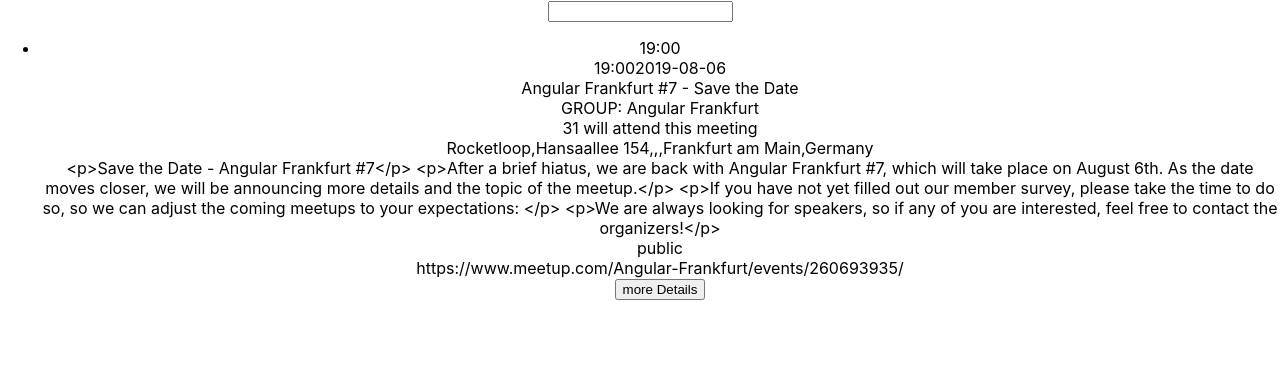
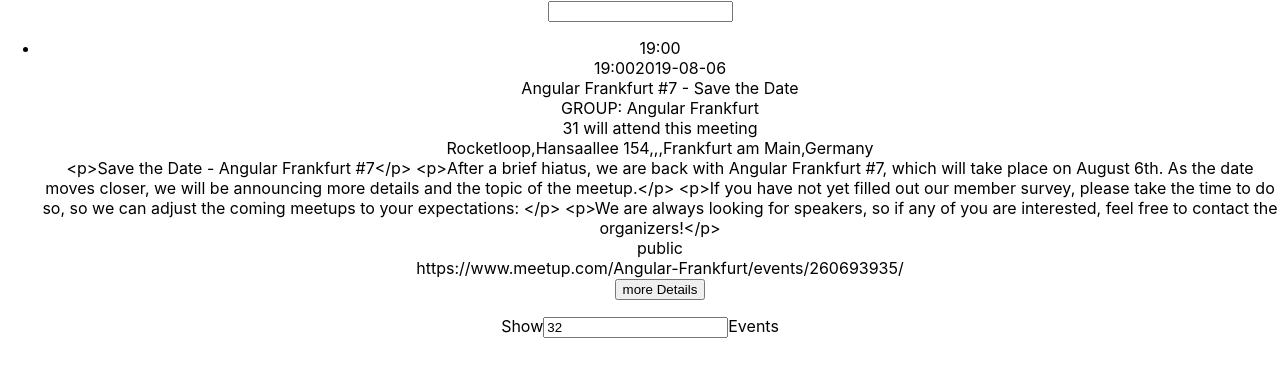
Before and after one commit to maraxai/meetup, a React (Create React App) app in the folder meetup/: page / in a window 1280 px wide. Shown: the top 376 px of the page. Built offline with nearby package versions, Linux system fonts and the light colour scheme.

Commit message:
add component NumberOfEvents, tests 100% coverage

```diff
--- a/meetup/src/App.js
+++ b/meetup/src/App.js
@@ -3,6 +3,7 @@
 import EventList from './EventList';
 import CitySearch from './CitySearch';
 import Event from './Event';
+import NumberOfEvents from './NumberOfEvents';
 
 
 class App extends Component {
@@ -12,6 +13,7 @@
         <CitySearch />
         <EventList />
         <Event />
+        <NumberOfEvents />
       </div>
     );
   }
--- /dev/null
+++ b/meetup/src/NumberOfEvents.js
@@ -0,0 +1,29 @@
+import React, { Component } from 'react';
+
+class NumberOfEvents extends Component {
+  state = {
+    numOfEventsListed: 32
+  }
+
+  handleInputChanged = (event) => {
+    const value = event.target.value;
+    this.setState({ numOfEventsListed: value });
+  }
+
+  render() {
+    return (
+      <div className="eventlist">
+        <span>Show</span>
+        <input
+          type="number"
+          className="numOfEventsListed"
+          value={this.state.numOfEventsListed}
+          onChange={this.handleInputChanged}
+        />
+        <span>Events</span>
+      </div>
+    )
+  }
+}
+
+export default NumberOfEvents;
```
Also changed, not shown: 2 other files (tests, documents, lock files or other folders).
